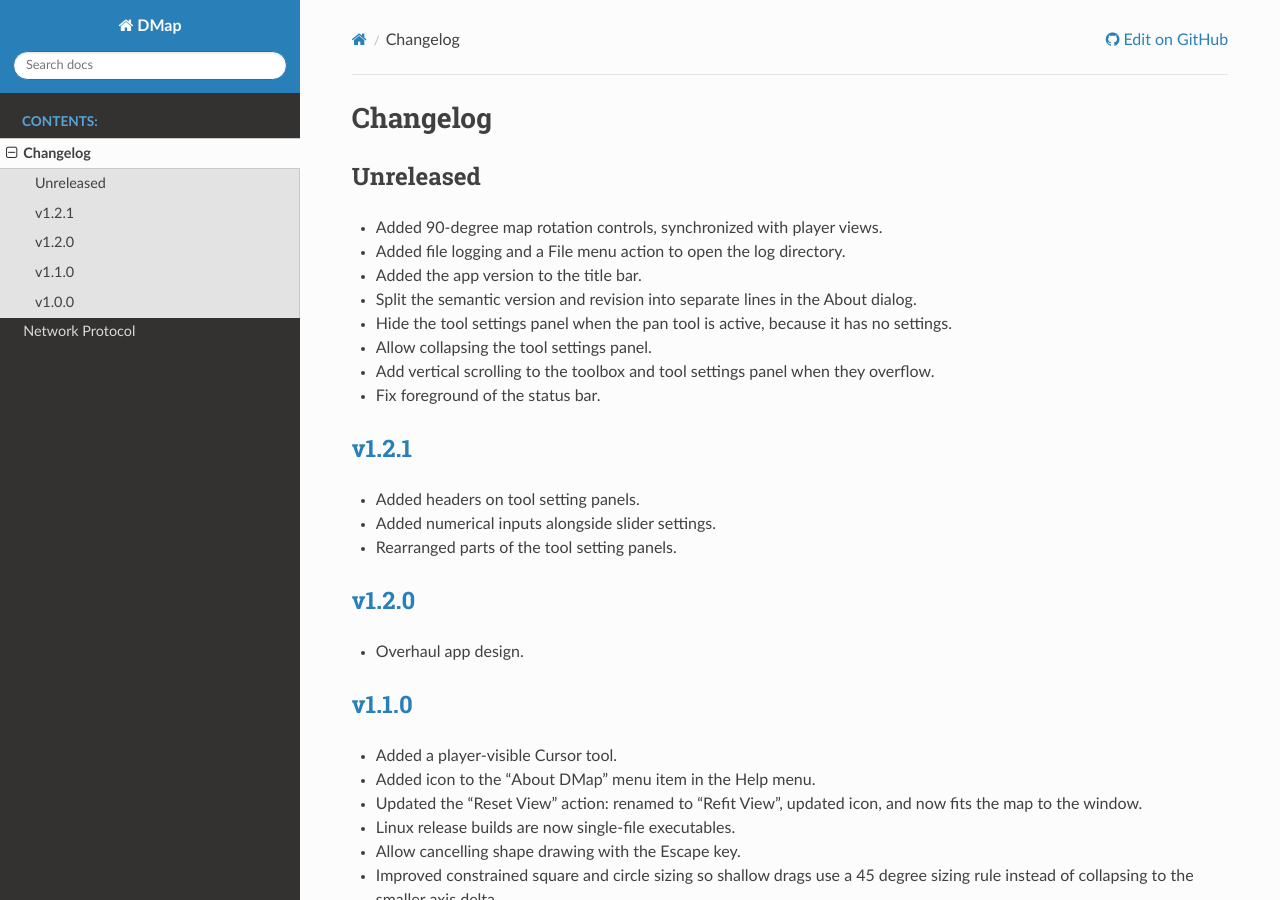
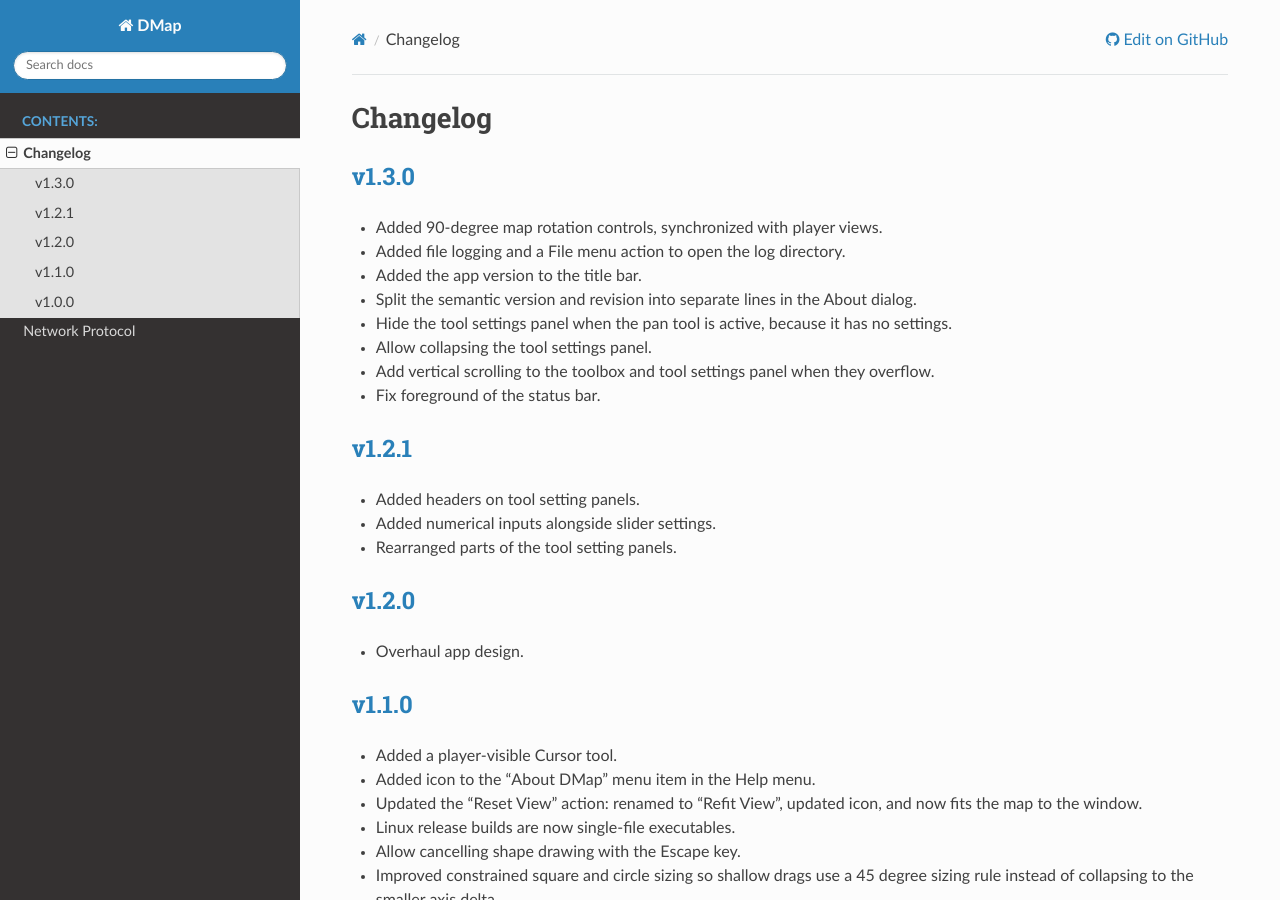
Before and after one commit to campbellmbrown/dmap-net, a Sphinx documentation site: the page built from docs/source/changelog.rst, in a window 1280 px wide and 900 px high. Built offline with Sphinx 7.4.7 and the Read the Docs theme 3.1.0, drawn with Linux system fonts in a browser that asks for light colours.

Commit message:
Bump version and add installer

```diff
--- a/docs/source/changelog.rst
+++ b/docs/source/changelog.rst
@@ -1,8 +1,11 @@
 Changelog
 =========
 
-Unreleased
-----------
+.. Unreleased
+.. ----------
+
+:release-link:`v1.3.0`
+----------------------
 
 * Added 90-degree map rotation controls, synchronized with player views.
 * Added file logging and a File menu action to open the log directory.
```
Also changed, not shown: 4 other files.
